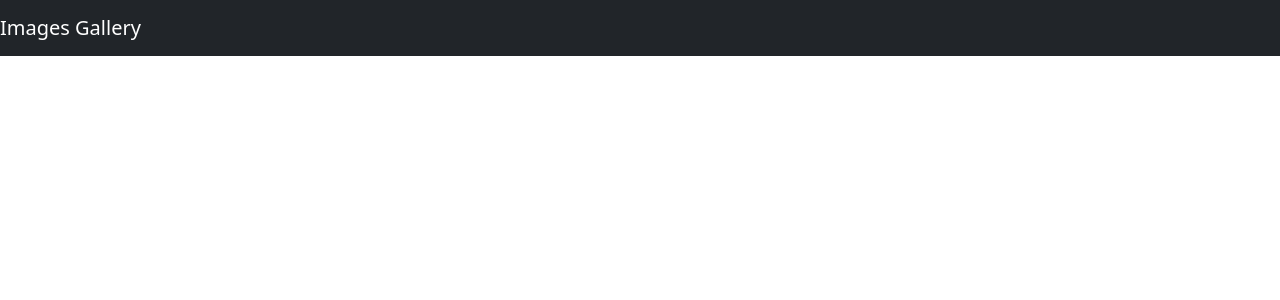
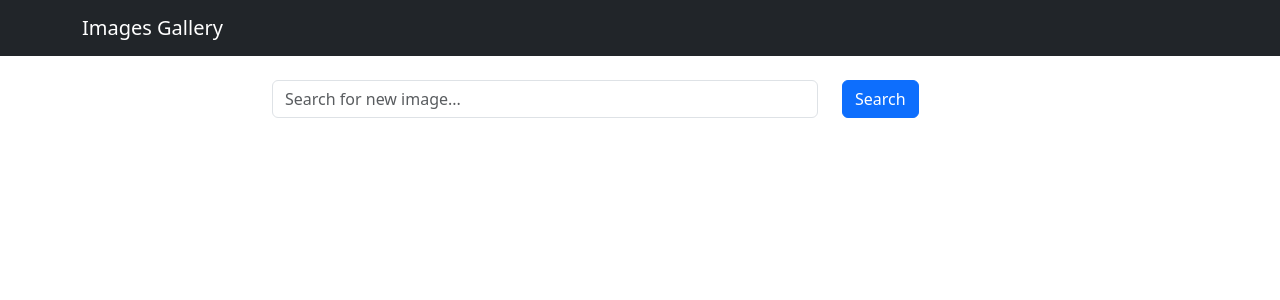
Before and after one commit to shenziel/images-gallery, a React (Create React App) app in the folder frontend/: page / in a window 1280 px wide. Shown: the top 300 px of the page. Built offline with nearby package versions, Linux system fonts and the light colour scheme.

Commit message:
controlled search component

```diff
--- a/frontend/src/App.js
+++ b/frontend/src/App.js
@@ -1,10 +1,20 @@
 import 'bootstrap/dist/css/bootstrap.min.css';
 import Header from './components/Header';
+import Search from './components/Search';
+import { useState } from 'react';
 
 const App = () => {
+  const [word, setWord] = useState('')
+
+  const handleSearchSubmit = (e) => {
+    e.preventDefault();
+    console.log(word);
+  }
+
   return (
     <div className="App">
       <Header title="Images Gallery" />
+      <Search word={word} setWord={setWord} handleSubmit={handleSearchSubmit}/>
     </div>
   );
 }
--- a/frontend/src/components/Header.js
+++ b/frontend/src/components/Header.js
@@ -1,12 +1,18 @@
-import React from 'react';
-import { Navbar } from 'react-bootstrap'
+import React from "react";
+import { Navbar, Container } from "react-bootstrap";
+
+const navBarStyle = {
+  backgroundColor: "lightblue",
+};
 
 const Header = ({ title }) => {
-    return (
-        <Navbar bg="dark" data-bs-theme="dark">
-          <Navbar.Brand href="/">{title}</Navbar.Brand>
-      </Navbar>
-    )
-}
+  return (
+    <Navbar style={navBarStyle} bg="dark" data-bs-theme="dark">
+      <Container>
+        <Navbar.Brand href="/">{title}</Navbar.Brand>
+      </Container>
+    </Navbar>
+  );
+};
 
 export default Header;
--- /dev/null
+++ b/frontend/src/components/Search.js
@@ -0,0 +1,29 @@
+import React from "react";
+import { Container, Row, Col, Button, Form } from "react-bootstrap";
+
+const Search = ({ word, setWord, handleSubmit }) => {
+  return (
+    <Container className="mt-4">
+      <Row className="justify-content-center">
+        <Col xs={12} md={8}>
+          <Form onSubmit={handleSubmit}>
+            <Row>
+              <Col xs={9}>
+                <Form.Control
+                    type="text"
+                    value={word}
+                    onChange={(e) => setWord(e.target.value)}
+                    placeholder="Search for new image..." />
+              </Col>
+              <Col>
+                <Button variant="primary" type="submit">Search</Button>
+              </Col>
+            </Row>
+          </Form>
+        </Col>
+      </Row>
+    </Container>
+  );
+};
+
+export default Search;
--- a/frontend/src/index.js
+++ b/frontend/src/index.js
@@ -1,11 +1,11 @@
+import { createRoot } from 'react-dom/client';
 import React from 'react';
-import ReactDOM from 'react-dom';
 import './css/index.css';
 import App from './App';
 
-ReactDOM.render(
-  <React.StrictMode>
+const container = document.getElementById('root');
+const root = createRoot(container);
+root.render(
+<React.StrictMode>
     <App />
-  </React.StrictMode>,
-  document.getElementById('root')
-);
+  </React.StrictMode>);
```
